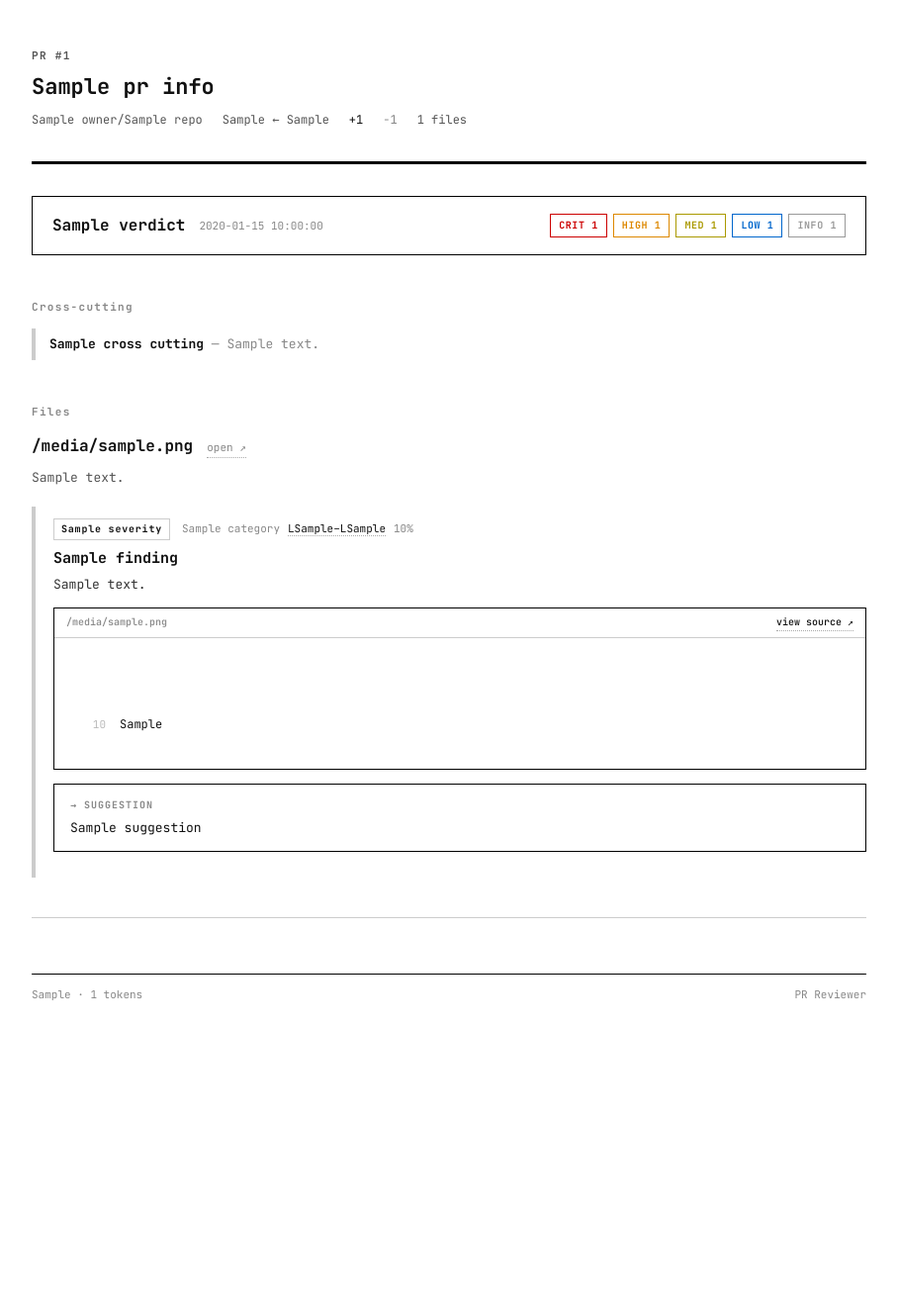
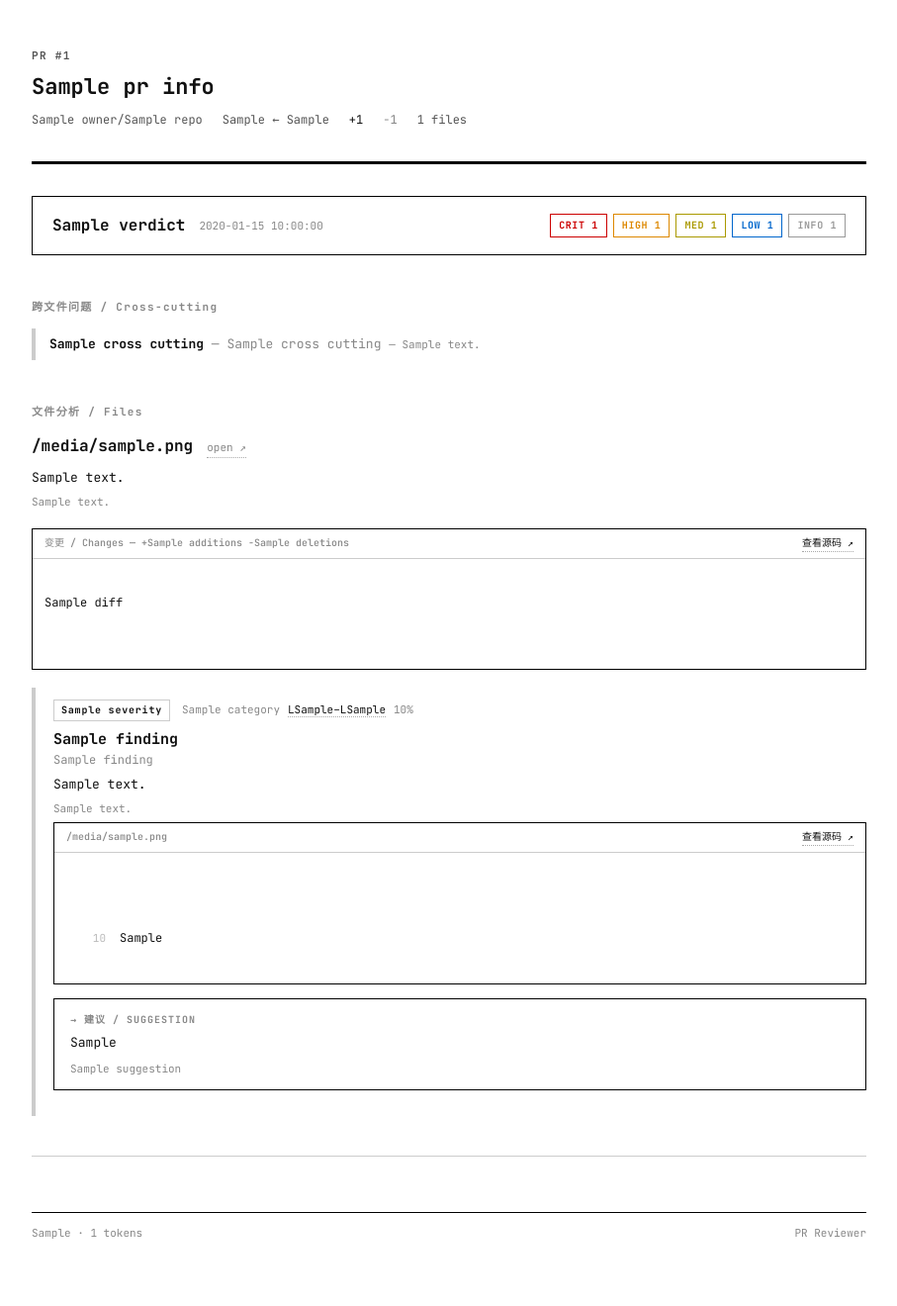
Before and after one commit to XXUZZWZ/PR_Reviewer, a Python web app: template src/pr_reviewer/report/templates/report.html.j2 in a window 1280 px wide. Shown: the whole page at 99% size, without its empty margins (186-1093 px from the left). Before the commit the page ends 1011 px from the top, so only its background shows below. Run offline with Jinja, Linux system fonts and the light colour scheme; the template is opened without the code that fills it: most values are stand-ins (such as "Sample title", 1, 10 or a date in 2020).

Commit message:
add Chinese localization via LLM translation with bilingual report rendering

```diff
--- a/src/pr_reviewer/report/templates/report.html.j2
+++ b/src/pr_reviewer/report/templates/report.html.j2
@@ -58,7 +58,8 @@
   .file .fpath { font-size: 16px; font-weight: 700; }
   .file .fopen { font-size: 11px; color: #888; text-decoration: none; border-bottom: 1px dotted #aaa; }
   .file .fopen:hover { color: #000; border-color: #000; }
-  .file .fsum { font-size: 13px; color: #555; margin: 8px 0 18px 0; padding-left: 0; line-height: 1.7; }
+  .file .fsum { font-size: 13px; color: #111; margin: 8px 0 18px 0; padding-left: 0; line-height: 1.7; }
+  .file .fsum .en { display: block; font-size: 11px; color: #888; margin-top: 4px; }
 
   /* ── finding ─── */
   .fnd { margin-bottom: 20px; padding: 12px 0 12px 18px; border-left: 4px solid #ccc; }
@@ -81,11 +82,14 @@
   .fnd .fmeta a:hover { border-color: #000; }
 
   .fnd .ftitle { font-size: 15px; font-weight: 700; margin-bottom: 4px; }
-  .fnd .fdesc { font-size: 13px; color: #333; line-height: 1.7; margin-bottom: 12px; }
+  .fnd .ftitle .en { display: block; font-size: 12px; font-weight: 400; color: #888; }
+  .fnd .fdesc { font-size: 13px; color: #111; line-height: 1.7; margin-bottom: 4px; }
+  .fnd .fdesc .en { display: block; font-size: 11px; color: #888; margin-top: 4px; }
 
   /* ── suggestion block ─── */
   .sug { border: 1px solid #000; padding: 12px 16px; margin-bottom: 14px; font-size: 13px; line-height: 1.7; }
   .sug .suglbl { font-size: 10px; font-weight: 700; letter-spacing: 0.1em; color: #888; margin-bottom: 4px; }
+  .sug .en { display: block; font-size: 11px; color: #888; margin-top: 6px; }
 
   /* ── code block ─── */
   .codebox { border: 1px solid #000; margin-bottom: 14px; }
@@ -99,6 +103,18 @@
   .codebox .ln a { color: #bbb; text-decoration: none; }
   .codebox .ln a:hover { color: #000; }
   .codebox .cmt { color: #aaa; font-style: italic; }
+
+  /* ── diff block ─── */
+  .diffbox { border: 1px solid #000; margin-bottom: 18px; }
+  .diffbox .diffhd { font-size: 10px; color: #888; padding: 6px 12px; border-bottom: 1px solid #ccc; display: flex; justify-content: space-between; font-weight: 500; }
+  .diffbox .diffhd a { color: #111; text-decoration: none; border-bottom: 1px dotted #aaa; font-size: 10px; }
+  .diffbox .diffhd a:hover { border-color: #000; }
+  .diffbox pre { margin: 0; padding: 12px 0; overflow-x: auto; font-family: 'JetBrains Mono', monospace; font-size: 12px; line-height: 1.8; }
+  .diffbox .dline { display: block; padding: 0 12px; white-space: pre; }
+  .diffbox .dline.add { background: #e6ffec; color: #1a7f37; }
+  .diffbox .dline.del { background: #ffebe9; color: #cf222e; }
+  .diffbox .dline.hdr { background: #f0f0ff; color: #555; font-weight: 500; }
+  .diffbox .dline .dn { display: inline-block; width: 40px; text-align: right; color: #bbb; margin-right: 14px; user-select: none; font-size: 11px; }
 
   /* ── no findings ─── */
   .clean { font-size: 13px; color: #888; padding: 12px 0 12px 18px; border-left: 4px solid #0a0; }
@@ -155,17 +171,18 @@
 
 <!-- ══════════════════════ CROSS-CUTTING ══════════════════════ -->
 {% if report.cross_cutting %}
-<div class="sec">Cross-cutting</div>
+<div class="sec">跨文件问题 / Cross-cutting</div>
 {% for cc in report.cross_cutting %}
 <div class="cc {{ cc.severity }}">
-  <strong>{{ cc.title }}</strong>
-  {% if cc.description %}<span style="color:#888;"> &mdash; {{ cc.description }}</span>{% endif %}
+  <strong>{{ cc.title_zh or cc.title }}</strong>
+  {% if cc.title_zh and cc.title %}<span style="color:#888;"> &mdash; {{ cc.title }}</span>{% endif %}
+  {% if cc.description_zh or cc.description %}<span style="color:#888;font-size:11px;"> &mdash; {{ cc.description_zh or cc.description }}</span>{% endif %}
 </div>
 {% endfor %}
 {% endif %}
 
 <!-- ══════════════════════ FILES ══════════════════════ -->
-<div class="sec">Files</div>
+<div class="sec">文件分析 / Files</div>
 
 {% for file in report.files %}
 <div class="file">
@@ -174,8 +191,31 @@
     <a class="fopen" href="{{ source_url(file.file_path, 1) }}" target="_blank">open &nearr;</a>
   </div>
 
-  {% if file.summary %}
-  <div class="fsum">{{ file.summary }}</div>
+  {% if file.summary_zh or file.summary %}
+  <div class="fsum">
+    {{ file.summary_zh or file.summary }}
+    {% if file.summary_zh and file.summary %}<span class="en">{{ file.summary }}</span>{% endif %}
+  </div>
+  {% endif %}
+
+  {% if file.diff %}
+  <div class="diffbox">
+    <div class="diffhd">
+      <span>变更 / Changes &mdash; +{{ file.additions }} &minus;{{ file.deletions }}</span>
+      <a href="{{ source_url(file.file_path, 1) }}" target="_blank">查看源码 &nearr;</a>
+    </div>
+    <pre>{% for line in file.diff.split('\n') %}
+{% if line.startswith('@@') %}
+<span class="dline hdr">{{ line }}</span>
+{% elif line.startswith('+') %}
+<span class="dline add">{{ line }}</span>
+{% elif line.startswith('-') %}
+<span class="dline del">{{ line }}</span>
+{% else %}
+<span class="dline">{{ line }}</span>
+{% endif %}
+{% endfor %}</pre>
+  </div>
   {% endif %}
 
   {% for finding in file.findings %}
@@ -195,17 +235,23 @@
       </span>
     </div>
 
-    <div class="ftitle">{{ finding.title }}</div>
+    <div class="ftitle">
+      {{ finding.title_zh or finding.title }}
+      {% if finding.title_zh and finding.title %}<span class="en">{{ finding.title }}</span>{% endif %}
+    </div>
 
-    {% if finding.description %}
-    <div class="fdesc">{{ finding.description }}</div>
+    {% if finding.description_zh or finding.description %}
+    <div class="fdesc">
+      {{ finding.description_zh or finding.description }}
+      {% if finding.description_zh and finding.description %}<span class="en">{{ finding.description }}</span>{% endif %}
+    </div>
     {% endif %}
 
     {% if finding.code_snippet %}
     <div class="codebox">
       <div class="codehd">
         <span>{{ file.file_path }}</span>
-        <a href="{{ source_url(file.file_path, finding.location.line_start or 1) }}" target="_blank">view source &nearr;</a>
+        <a href="{{ source_url(file.file_path, finding.location.line_start or 1) }}" target="_blank">查看源码 &nearr;</a>
       </div>
       <pre>{% set lines = finding.code_snippet.split('\n') %}
 {% for line in lines %}
@@ -216,17 +262,18 @@
     </div>
     {% endif %}
 
-    {% if finding.suggestion %}
+    {% if finding.suggestion_zh or finding.suggestion %}
     <div class="sug">
-      <div class="suglbl">&rarr; SUGGESTION</div>
-      {{ finding.suggestion }}
+      <div class="suglbl">&rarr; 建议 / SUGGESTION</div>
+      {{ finding.suggestion_zh or finding.suggestion }}
+      {% if finding.suggestion_zh and finding.suggestion %}<span class="en">{{ finding.suggestion }}</span>{% endif %}
     </div>
     {% endif %}
   </div>
   {% endfor %}
 
   {% if not file.findings %}
-  <div class="clean">No issues found.</div>
+  <div class="clean">未发现问题 / No issues found.</div>
   {% endif %}
 </div>
 <hr class="thin">
```
Also changed, not shown: src/pr_reviewer/llm/translator.py (added, +120 -0 lines), src/pr_reviewer/main.py (+11 -4 lines), src/pr_reviewer/report/models.py (+9 -0 lines).
